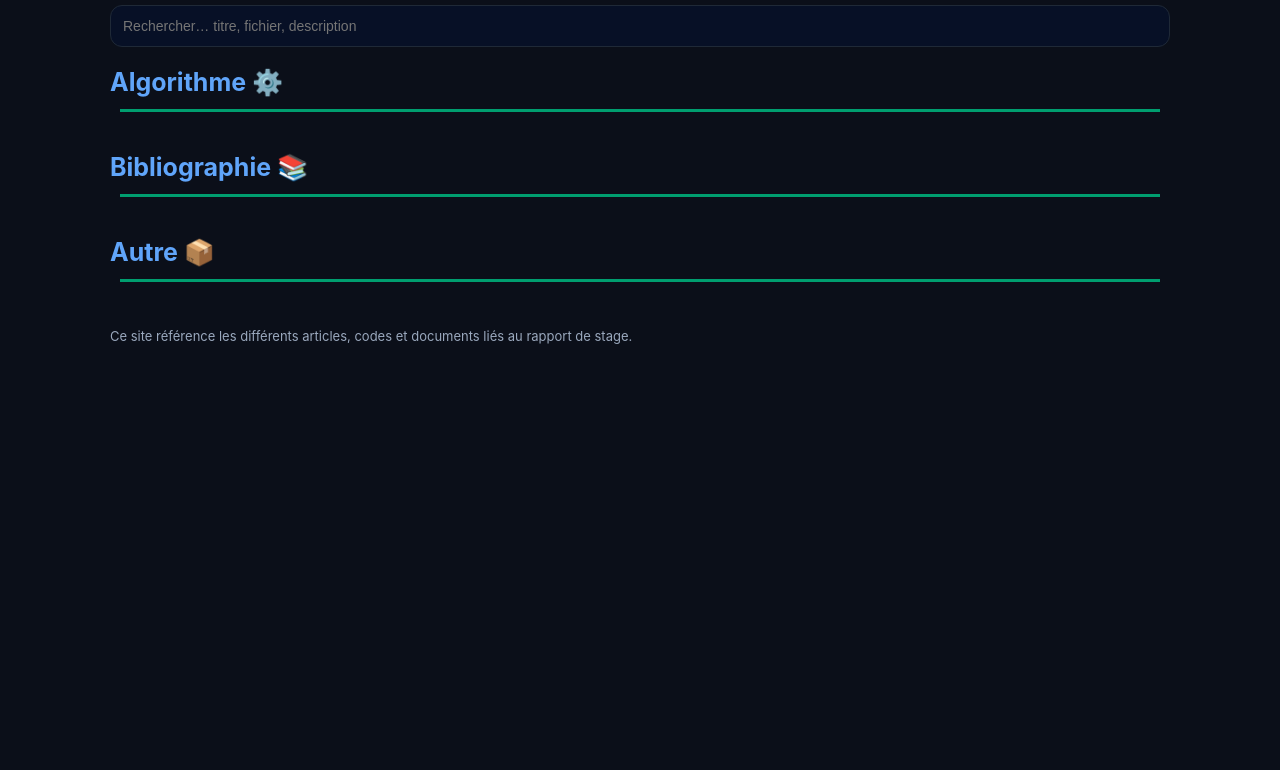
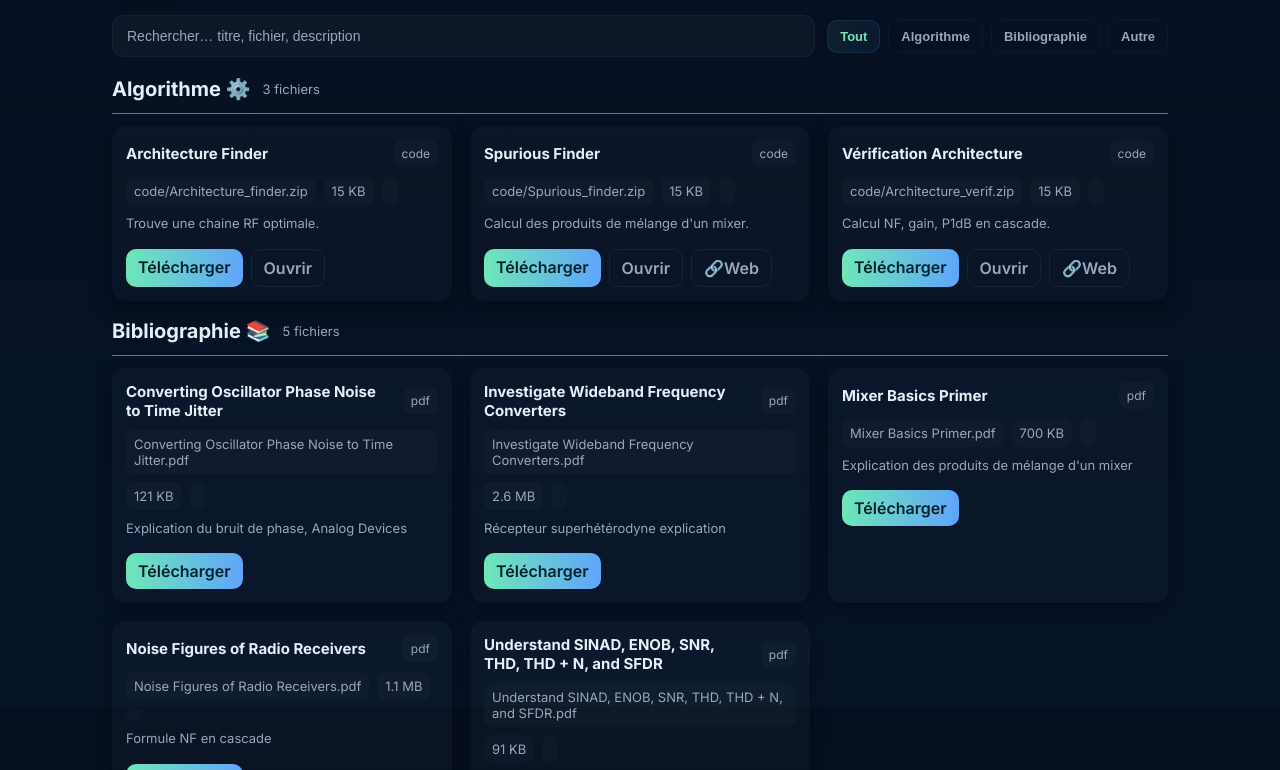
Before and after one commit to Bymox/centre_de_telechargement_rapport_MT4A, a plain HTML site: page index.html in a window 1280 px wide. Shown: the part 122-892 px from the top of the page. Before the commit the page ends 828 px from the top, so only its background shows below. Drawn offline with Linux system fonts and the light colour scheme.

Commit message:
Update index.html
changement style

```diff
--- a/index.html
+++ b/index.html
@@ -1,39 +1,97 @@
+<!-- index.html -->
 <!doctype html>
 <html lang="fr">
   <head>
     <meta charset="utf-8">
     <meta name="viewport" content="width=device-width, initial-scale=1">
     <title>Centre de téléchargement</title>
-    <link rel="stylesheet" href="assets/style.css">
+    <!-- Police neutre -->
+    <link rel="preconnect" href="https://fonts.gstatic.com" crossorigin>
+    <link href="https://fonts.googleapis.com/css2?family=Inter:wght@300;400;600;700&display=swap" rel="stylesheet">
+    <style>
+      :root{
+        --bg:#0f1724; --card:#0b1220; --muted:#9aa6bd; --accent:#6ee7b7; --accent-2:#60a5fa; --glass: rgba(255,255,255,0.03); --card-radius:14px; --gap:18px; color-scheme: dark;
+      }
+      *{box-sizing:border-box}
+      html,body{height:100%;margin:0;font-family:Inter, system-ui, -apple-system, 'Segoe UI', Roboto, 'Helvetica Neue', Arial; background:linear-gradient(180deg,#061021 0%, #071428 100%); color:#e6eef8}
+      .container{max-width:1100px;margin:28px auto;padding:22px;}
+      .header{display:flex;align-items:center;gap:18px;margin-bottom:18px}
+      .logo{width:64px;height:64px;border-radius:12px;background:linear-gradient(135deg,var(--accent),var(--accent-2));display:flex;align-items:center;justify-content:center;font-weight:700;color:#04263b;font-size:22px;box-shadow:0 6px 18px rgba(6,16,26,0.7)}
+      h1{margin:0;font-size:30px}
+      .muted{color:var(--muted);margin-top:4px;font-size:13px}
+      .controls{display:flex;gap:12px;align-items:center;margin:12px 0 20px}
+      .search{flex:1;display:flex}
+      input[type=search]{width:100%;padding:12px 14px;border-radius:12px;border:1px solid rgba(255,255,255,0.04);background:var(--glass);color:inherit;outline:none;font-size:14px}
+      input[type=search]::placeholder{color:var(--muted)}
+      .tabs{display:flex;gap:8px}
+      .tab{background:transparent;border:1px solid rgba(255,255,255,0.04);padding:8px 12px;border-radius:10px;cursor:pointer;font-weight:600;font-size:13px;color:var(--muted)}
+      .tab.active{background:linear-gradient(90deg, rgba(110,231,183,0.08), rgba(96,165,250,0.06));color:var(--accent);border-color:rgba(96,165,250,0.12);box-shadow:0 6px 18px rgba(6,16,26,0.6)}
+      main{display:grid;grid-template-columns:1fr;gap:18px}
+      .section-head{display:flex;align-items:center;justify-content:space-between;gap:12px}
+      .section-title{display:flex;gap:12px;align-items:center}
+      .section-title h2{margin:0;font-size:20px}
+      .count{font-size:13px;color:var(--muted)}
+      hr{border:0;border-top:1px solid rgb(0, 169, 175);margin:12px 0;border-radius:2px}
+      .cards-grid{display:grid;grid-template-columns:repeat(auto-fill,minmax(260px,1fr));gap:var(--gap)}
+      .card{background:linear-gradient(180deg, rgba(255,255,255,0.02), rgba(255,255,255,0.01));padding:14px;border-radius:var(--card-radius);box-shadow:0 6px 18px rgba(3,6,12,0.6);cursor:pointer;display:flex;flex-direction:column;gap:10px;transition:transform .16s ease, box-shadow .16s ease}
+      .card:hover{transform:translateY(-6px);box-shadow:0 18px 40px rgba(3,6,12,0.7)}
+      .head{display:flex;align-items:center;justify-content:space-between;gap:10px}
+      .head h3{margin:0;font-size:15px}
+      .badge{font-size:12px;padding:6px 8px;border-radius:8px;background:rgba(255,255,255,0.02);color:var(--muted)}
+      .meta{display:flex;gap:8px;color:var(--muted);font-size:13px;flex-wrap:wrap}
+      .meta span{background:rgba(255,255,255,0.02);padding:6px 8px;border-radius:8px}
+      .desc{color:var(--muted);font-size:13px;line-height:1.35}
+      .actions{display:flex;gap:8px;margin-top:6px}
+      .button{display:inline-block;padding:8px 12px;border-radius:10px;text-decoration:none;font-weight:600;background:linear-gradient(90deg,var(--accent),var(--accent-2));color:#02232b}
+      .button.secondary{background:transparent;border:1px solid rgba(255,255,255,0.06);color:var(--muted)}
+      .empty-note{padding:18px;border-radius:10px;background:rgba(255,255,255,0.02);color:var(--muted)}
+      footer{margin-top:20px;color:var(--muted);font-size:13px}
+      @media (max-width:720px){.container{padding:12px}.logo{width:48px;height:48px;font-size:18px}.cards-grid{grid-template-columns:repeat(auto-fill,minmax(220px,1fr))}}
+    </style>
   </head>
   <body>
-    <div class="container">
+    <div class="container" role="application">
       <header class="header">
+        <div class="logo" aria-hidden></div>
         <div>
           <h1>Centre de téléchargement</h1>
           <p class="muted">Organisé : Algorithme · Bibliographie · Autre</p>
         </div>
       </header>
 
-      <div class="search">
-        <input id="search" type="search" placeholder="Rechercher… titre, fichier, description">
+      <div class="controls">
+        <div class="search">
+          <input id="search" type="search" inputmode="search" placeholder="Rechercher… titre, fichier, description" aria-label="Rechercher des fichiers">
+        </div>
+        <div class="tabs" role="tablist" aria-label="Catégories">
+          <button class="tab active" data-cat="all" role="tab" aria-selected="true">Tout</button>
+          <button class="tab" data-cat="algorithme" role="tab">Algorithme</button>
+          <button class="tab" data-cat="bibliographie" role="tab">Bibliographie</button>
+          <button class="tab" data-cat="autre" role="tab">Autre</button>
+        </div>
       </div>
 
       <main id="sections">
-        <section>
-          <h2>Algorithme ⚙️</h2>
+        <section aria-labelledby="alg-title">
+          <div class="section-head">
+            <div class="section-title"><h2 id="alg-title">Algorithme ⚙️</h2><span class="count" id="count-alg">—</span></div>
+          </div>
           <hr>
-          <div id="algorithme" class="cards-grid"></div>
+          <div id="algorithme" class="cards-grid" aria-live="polite"></div>
         </section>
 
-        <section>
-          <h2>Bibliographie 📚</h2>
+        <section aria-labelledby="bib-title">
+          <div class="section-head">
+            <div class="section-title"><h2 id="bib-title">Bibliographie 📚</h2><span class="count" id="count-bib">—</span></div>
+          </div>
           <hr>
           <div id="bibliographie" class="cards-grid"></div>
         </section>
 
-        <section>
-          <h2>Autre 📦</h2>
+        <section aria-labelledby="aut-title">
+          <div class="section-head">
+            <div class="section-title"><h2 id="aut-title">Autre 📦</h2><span class="count" id="count-aut">—</span></div>
+          </div>
           <hr>
           <div id="autre" class="cards-grid"></div>
         </section>
@@ -47,7 +105,7 @@
 
     <!-- === INCLUSIONS (ordre important) ===
          1) downloads.js (variable window.DOWNLOADS)
-         2) main.js (lit window.DOWNLOADS)
+         2) assets/main.js (lit window.DOWNLOADS)
          N'UTILISE PAS type="application/json" sur la balise <script>
     -->
     <script src="downloads.js"></script>
```
